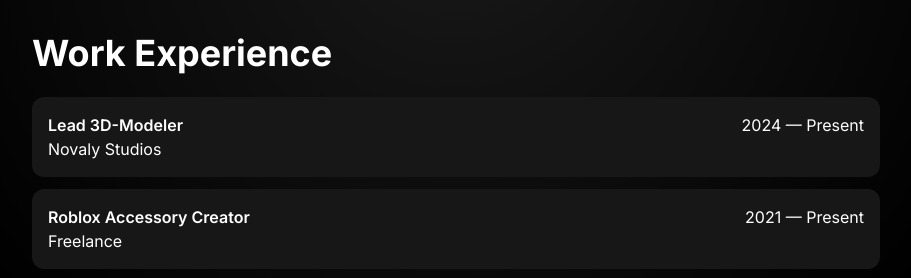
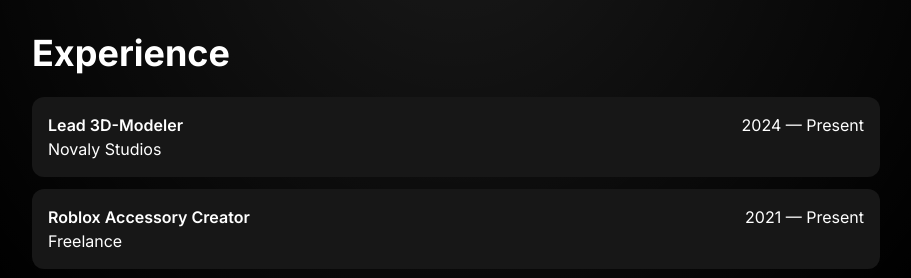
Before and after one commit to orbitect/Orbitect.github.io, a website: page src/index.html in a window 1280 px wide. Shown: the part 753-1031 px from the top of the page, without its empty margins (184-1095 px from the left). Drawn offline with nearby package versions, Linux system fonts and the light colour scheme.

```diff
--- a/src/index.html
+++ b/src/index.html
@@ -218,7 +218,7 @@
 
       <!-- Work Experience Section -->
       <section aria-labelledby="work-title" class="my-9">
-        <h3 id="work-title" class="font-['Inter'] text-white font-bold text-4xl mb-6">Work Experience</h3>
+        <h3 id="work-title" class="font-['Inter'] text-white font-bold text-4xl mb-6">Experience</h3>
         <div class="">
           <div class="flex justify-between gap-3 py-4 bg-neutral-900 p-4 rounded-xl mb-3">
             <div>
```
